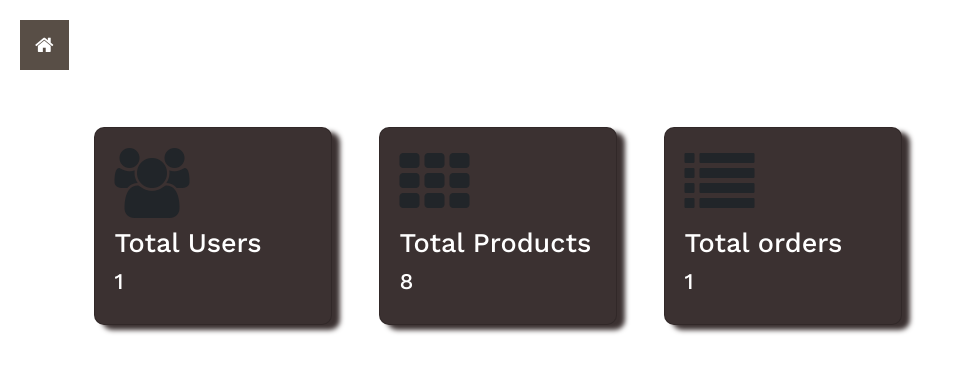
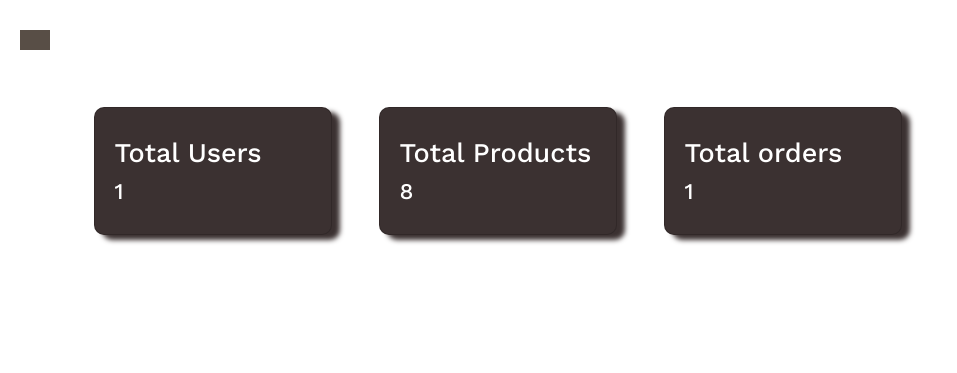
Before and after one commit to dominic-myb/bnb-website, a PHP site: page /admin.php in a window 1280 px wide. Shown: the top 373 px of the page, without its empty margins (0-957 px from the left). Run offline with PHP 8.4, Linux system fonts and the light colour scheme; data comes from the database, SQL or seed files in the repository; some libraries are stand-ins or nearby versions.

Commit message:
removed links

```diff
--- a/app/includes/html/admin.foot.php
+++ b/app/includes/html/admin.foot.php
@@ -7,3 +7,5 @@
 <script src="https://cdn.jsdelivr.net/npm/bootstrap@5.3.2/dist/js/bootstrap.min.js"
     integrity="sha384-BBtl+eGJRgqQAUMxJ7pMwbEyER4l1g+O15P+16Ep7Q9Q+zqX6gSbd85u4mG4QzX+"
     crossorigin="anonymous"></script>
+<!-- <script src="assets/css/vendor/bootstrap-5.2.3-dist/js/bootstrap.min.js"></script> -->
+<!-- <script src="assets/js/vendor/jquery-3.7.1.min.js"></script> -->
--- a/app/includes/html/admin.head.php
+++ b/app/includes/html/admin.head.php
@@ -1,11 +1,8 @@
 <head>
     <meta name="viewport" content="width=device-width, initial-scale=1">
-    <link href="https://cdn.jsdelivr.net/npm/bootstrap@5.3.2/dist/css/bootstrap.min.css" rel="stylesheet"
-        integrity="sha384-T3c6CoIi6uLrA9TneNEoa7RxnatzjcDSCmG1MXxSR1GAsXEV/Dwwykc2MPK8M2HN" crossorigin="anonymous">
-    <link rel="stylesheet" href="https://cdnjs.cloudflare.com/ajax/libs/font-awesome/4.7.0/css/font-awesome.min.css">
-    <link rel="stylesheet" href="./assets/css/admin.style.css">
-    </link>
-    <link rel="icon" type="image/png" href="img/tab-icon.png">
+    <link rel="stylesheet" href="assets/css/vendor/bootstrap-5.2.3-dist/css/bootstrap.min.css">
+    <link rel="stylesheet" href="./assets/css/admin.style.css"></link>
+    <link rel="icon" type="image/png" href="assets/images/img/tab-icon.png">
     <title>Café BLK & BRWN
         <?php $title ?>
     </title>
```
